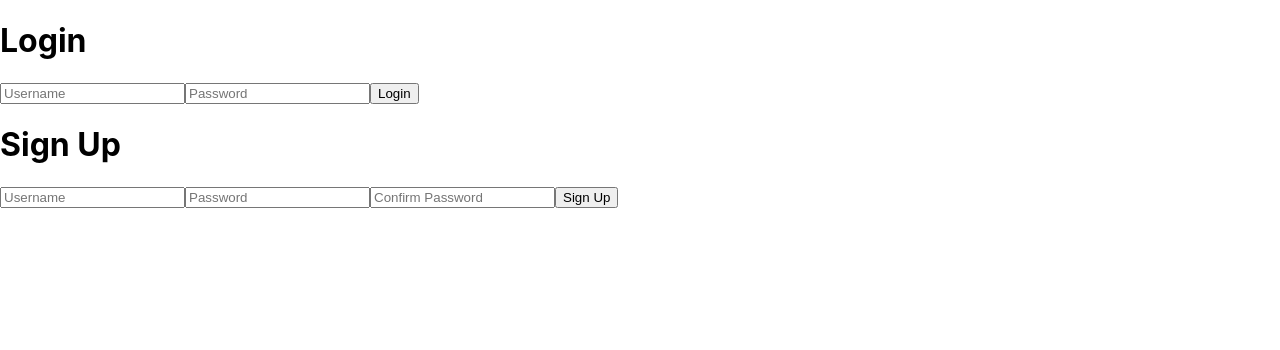
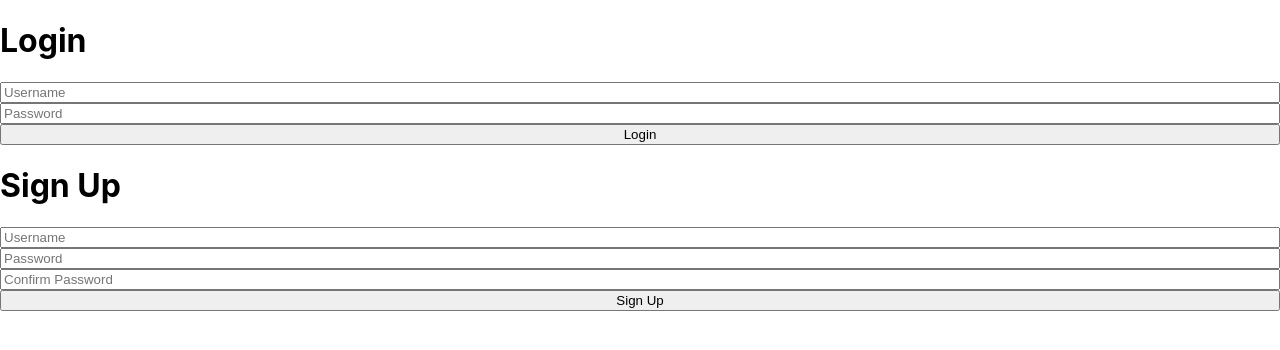
Before and after one commit to sethrodg/SOMS, a React (Create React App) app in the folder my-app/: page /login in a window 1280 px wide. Shown: the top 350 px of the page. Built offline with nearby package versions, Linux system fonts and the light colour scheme.

Commit message:
updated the login page

```diff
--- a/my-app/src/components/loginpage.css
+++ b/my-app/src/components/loginpage.css
@@ -0,0 +1,16 @@
+.Background{
+    display:flex;
+    flex-direction:column;
+}
+.loginpage{
+    display:flex;
+    flex-direction:column;
+}
+.loginform{
+    display:flex;
+    flex-direction:column;
+}
+.signupform{
+    display:flex;
+    flex-direction:column;
+}
--- a/my-app/src/components/loginpage.js
+++ b/my-app/src/components/loginpage.js
@@ -1,4 +1,5 @@
 import React from 'react';
+import "./loginpage.css";
 const Login= () =>{
     return (
         <div class="Background">
@@ -6,18 +7,22 @@ const Login= () =>{
                 <div class="login">
                     <h1>Login</h1>
                     <form>
+                        <div class ="loginform">
                             <input type="text" placeholder="Username"></input>
                             <input type="password" placeholder="Password"></input>
                             <button type="submit">Login</button>
+                        </div>
                     </form>
                 </div>
                 <div class="signup">
                     <h1>Sign Up</h1>
                     <form>
+                        <div class ="signupform">
                             <input type="text" placeholder="Username"></input>
                             <input type="password" placeholder="Password"></input>
                             <input type="password" placeholder="Confirm Password"></input>
                             <button type="submit">Sign Up</button>
+                        </div>
                     </form>
                 </div>
             </div>
```
Lines whose indentation alone changed are shown as unchanged.
